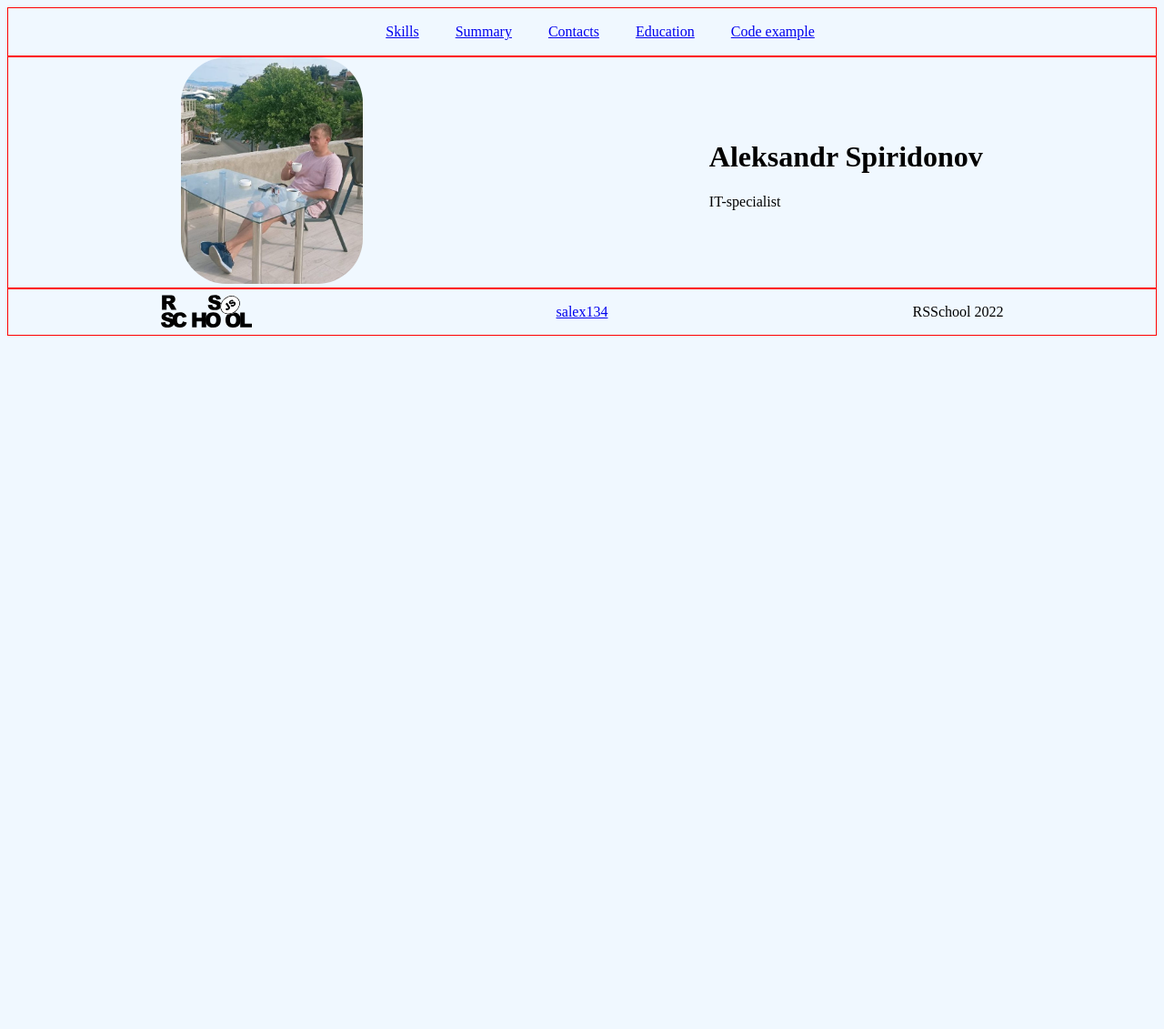
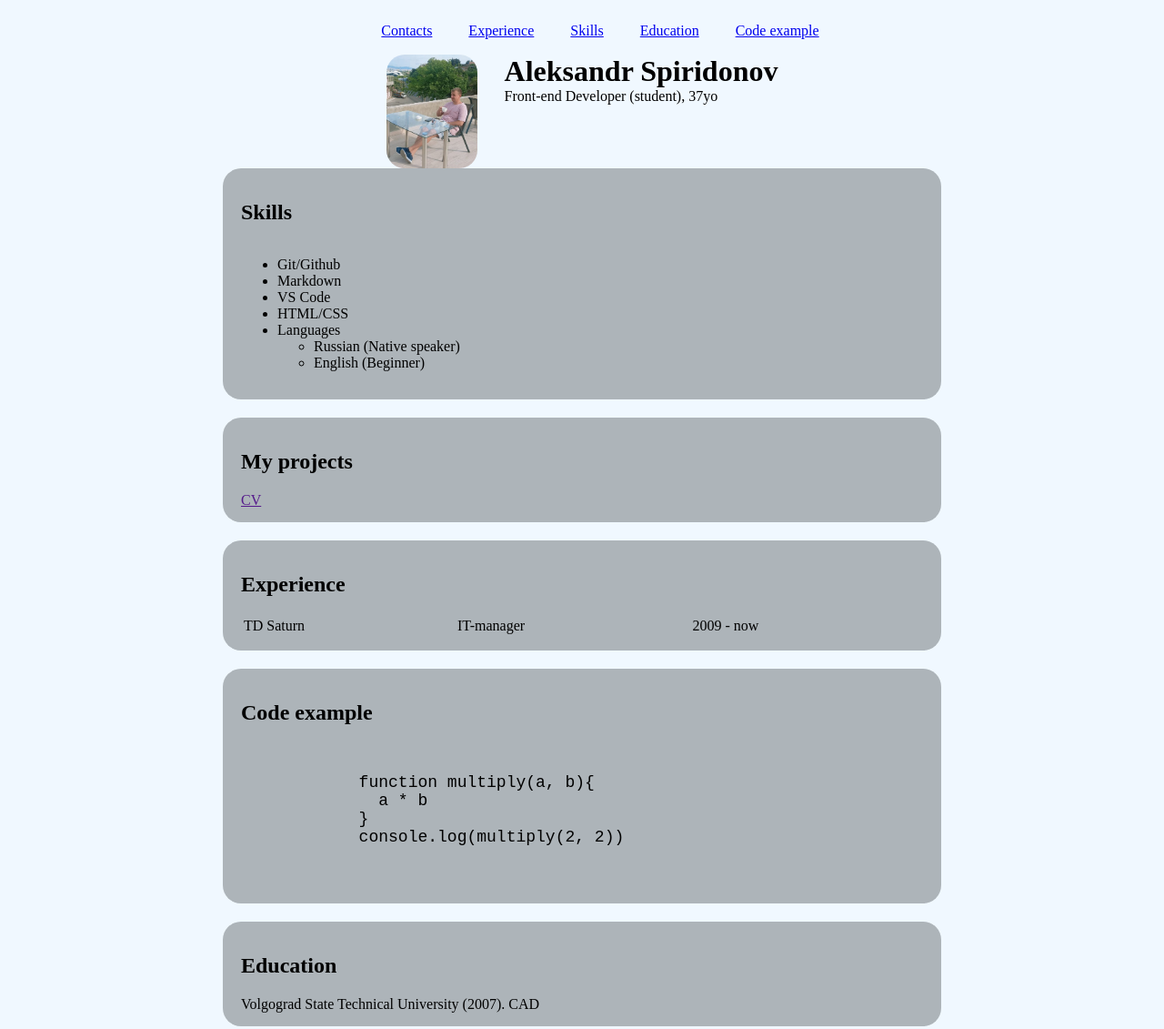
Before and after one commit to salex134/rsschool-cv, a plain HTML site: page index.html in a window 1280 px wide. Shown: the top 1131 px of the page at 91% size. Before the commit the page ends 800 px from the top, so only its background shows below. Drawn offline with Linux system fonts and the light colour scheme.

Commit message:
feat: add css styles

```diff
--- a/index.html
+++ b/index.html
@@ -11,30 +11,82 @@
     <div class="container">
       <nav class="nav">
         <ul class="nav-list">
-          <li class="nav-item"><a href="#contacts" class="nav-link">Skills</a></li>
-          <li class="nav-item"><a href="#summary" class="nav-link">Summary</a></li>
-          <li class="nav-item"><a href="#skills" class="nav-link">Contacts</a></li>
-          <li class="nav-item"><a href="#skills" class="nav-link">Education</a></li>
-          <li class="nav-item"><a href="#skills" class="nav-link">Code example</a></li>
+          <li class="nav-item"><a href="#contacts" class="nav-link">Contacts</a></li>
+          <li class="nav-item"><a href="#experience" class="nav-link">Experience</a></li>
+          <li class="nav-item"><a href="#skills" class="nav-link">Skills</a></li>
+          <li class="nav-item"><a href="#education" class="nav-link">Education</a></li>
+          <li class="nav-item"><a href="#code" class="nav-link">Code example</a></li>
         </ul>
       </nav>
     </div>
   </header>
   <main class="main">
-    <div class="container">
-      <div>
-        <img class="avatar" src="./assets/avacv1.jpg" alt="Photo for CV">
-      </div>
+    <div class="info">
+      <img class="avatar" src="./assets/avacv1.jpg" alt="Photo for CV">
       <div>
         <h1>Aleksandr Spiridonov</h1>
-        <p>IT-specialist</p>
+        <p>Front-end Developer (student), 37yo</p>
       </div>
     </div>
-   </main>
+    <div class="section">
+      <h2 id="skills">Skills</h2>
+      <ul>
+        <li>Git/Github</li>
+        <li>Markdown</li>
+        <li>VS Code</li>
+        <li>HTML/CSS</li>
+        <li> Languages
+          <ul>
+            <li>Russian (Native speaker)</li>
+            <li>English (Beginner)</li>
+          </ul>
+        </li>
+      </ul>
+    </div>
+    <div class="section">
+      <h2>My projects</h2>
+      <a href="">CV</a>
+    </div>
+    <div class="section">
+      <h2 id="experience">Experience</h2>
+     <!--  <p> -->
+      <table class="table">
+        <tr>
+          <td>TD Saturn</td>
+          <td>IT-manager</td>
+          <td>2009 - now</td>
+        </tr>
+      </table>
+      <!-- </p> -->
+    </div>
+    <div class="section">
+      <h2 id="code">Code example</h2>
+      <pre>
+          <code class="code">
+            function multiply(a, b){
+              a * b
+            }
+            console.log(multiply(2, 2))
+          </code>
+        </pre>
+    </div>
+    <div class="section">
+      <h2 id="education">Education</h2>
+      <p>Volgograd State Technical University (2007). CAD </p>
+    </div>
+    <div class="section">
+      <h2 id="contacts">Contacts</h2>
+      <ul>
+        <li>Discord: Alex34#7203</li>
+        <li>Email: <a href="mailto:spiridonov.xander@gmail.com">spiridonov.xander@gmail.com </a></li>
+        <li>Github: <a href="https://github.com/salex134">salex134</a></li>
+      </ul>
+    </div>
+    </main>
   <footer class="footer">
     <div class="container">
       <a href="https://rs.school/js/"><img class="logors" src="./assets/rs_school_js.svg" alt="RS Logo"></a>
-      <a href="https://github.com/salex134">salex134</a>
+      <a href="https://github.com/salex134">Me on github</a>
       <p>RSSchool 2022</p>
     </div>
   </footer>
--- a/style.css
+++ b/style.css
@@ -3,28 +3,18 @@ body {
 }
 
 .avatar {
-  width: 200px;
-  border-radius: 50px;
-}
-
-.header {
-  border: 1px solid red;
-}
-
-.main {
-  border: 1px solid red;
-}
-
-.footer {
-  border: 1px solid red;
+  width: 100px;
+  border-radius: 20px;
+  margin-right: 30px;
 }
 
 .container {
   display: flex;
   justify-content: space-around ;
   align-items: center;
-  max-width: 1440px;
+  max-width: 750px;
   margin: 0 auto;
+  border-radius: 20px;
 }
 
 .nav-list {
@@ -43,6 +33,34 @@ body {
   width: 100px;
 }
 
-/* .footer-span {
-  margin: 0 150px;
-} */
+
+.nav-item :hover {
+  background-color: aqua;
+}
+
+
+.info {
+  display: flex;
+  justify-content: center;
+  max-width: 750px;
+  margin: 0 auto;
+}
+
+.info h1, p {
+  margin: 0;
+}
+
+.section {
+  display: flex;
+  flex-direction: column;
+  padding: 15px 20px;
+  margin: 0 auto;
+  margin-bottom: 20px;
+  border-radius: 20px;
+  max-width: 750px;
+  background-color: rgb(173, 180, 185);
+}
+
+.code {
+  font-size: 18px;
+}
```
Also changed, not shown: 1 other file.
